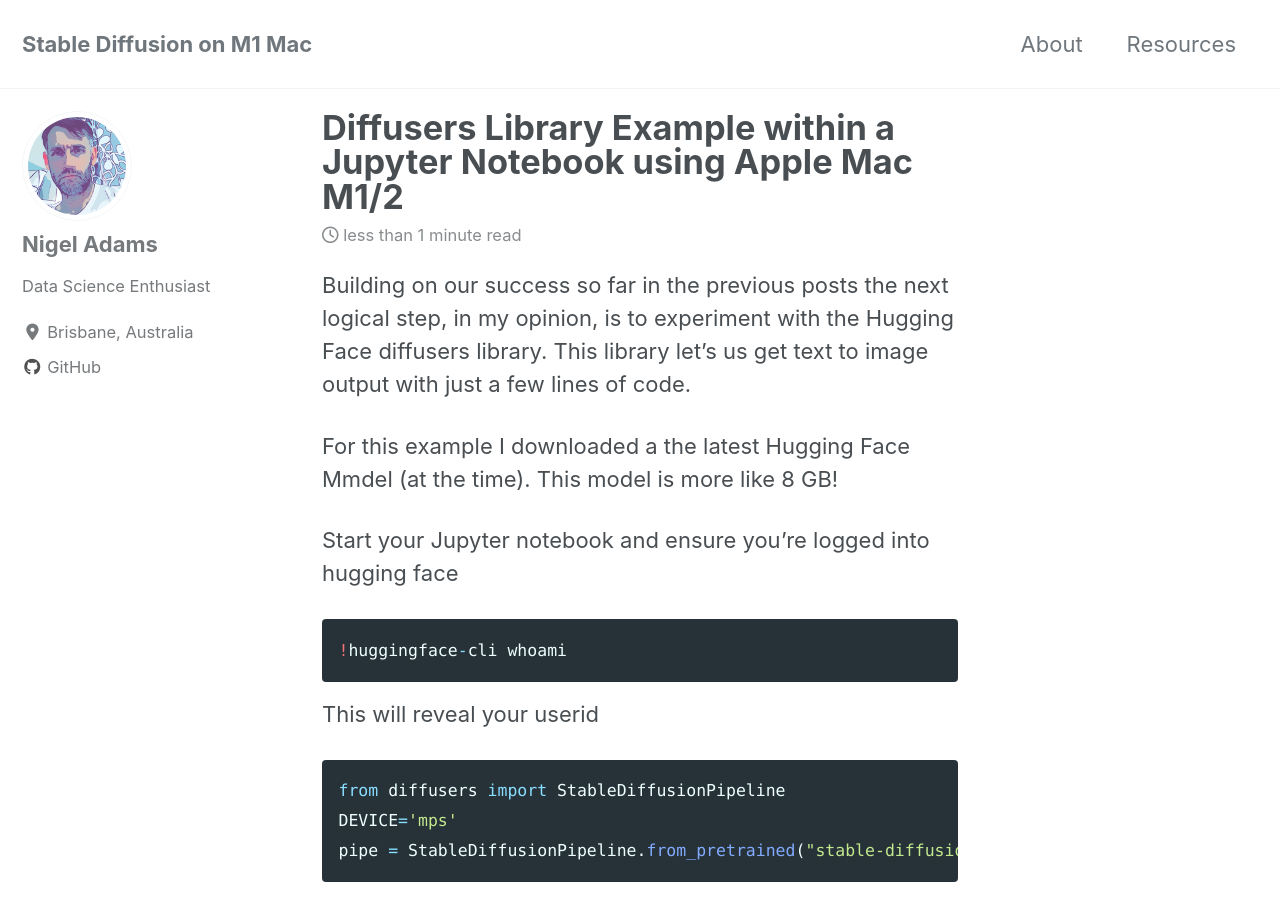
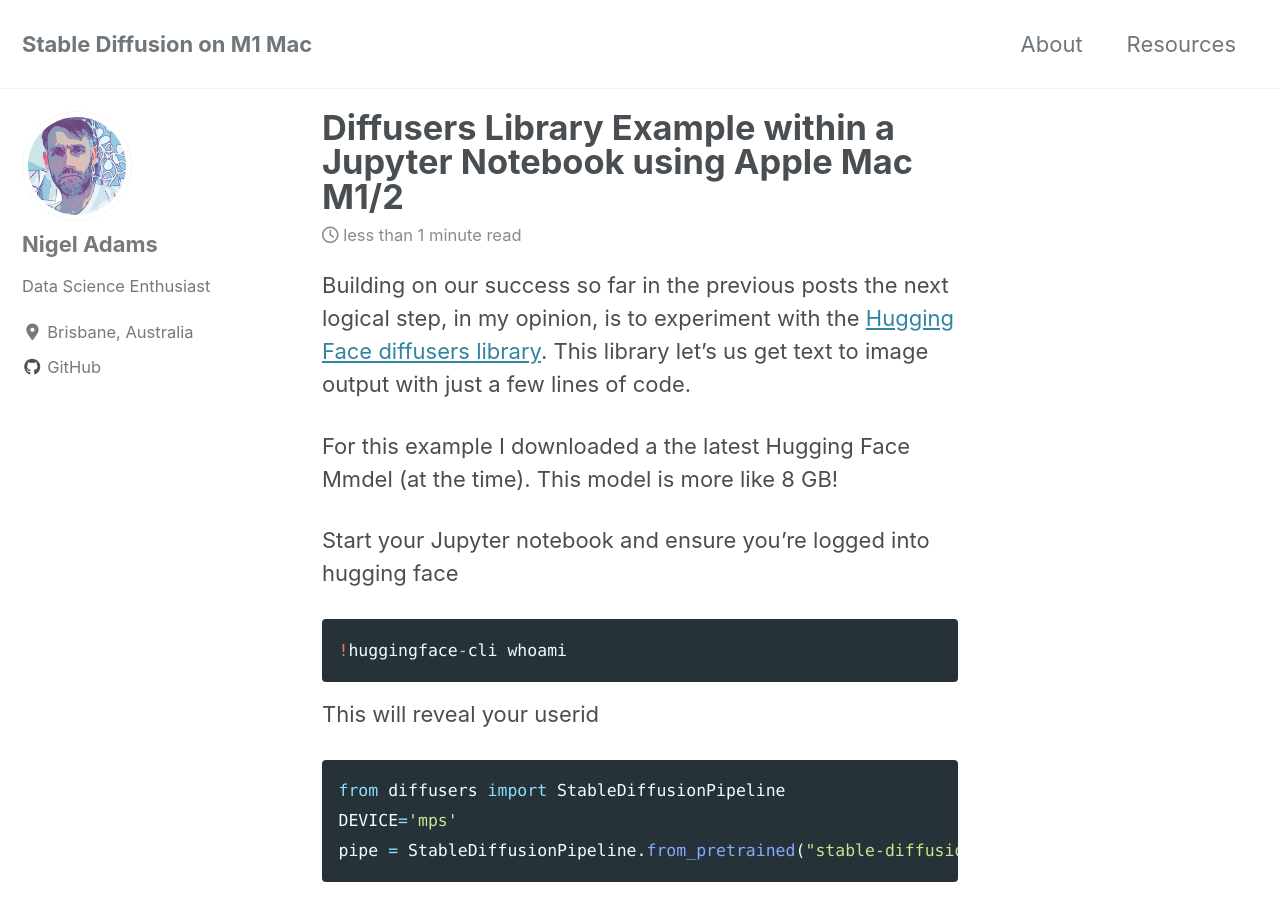
Before and after one commit to Spcman/stable-diffusion-m1, a Jekyll site: the page built from _posts/2022-11-12-diffusers-stable-diffusion-jupyter-mac .md, in a window 1280 px wide and 900 px high. Built offline with Jekyll 4.4.1, drawn with Linux system fonts in a browser that asks for light colours; cached includes are drawn as plain includes; nearby versions of some CDN libraries; comment, search, counter and statistics services are not loaded; part of the change alters nothing that is shown.

```diff
--- a/_posts/2022-11-12-diffusers-stable-diffusion-jupyter-mac .md
+++ b/_posts/2022-11-12-diffusers-stable-diffusion-jupyter-mac .md
@@ -5,7 +5,7 @@ comments: true
 date:   2022-11-10
 ---
 
-Building on our success so far in the previous posts the next logical step, in my opinion, is to experiment with the Hugging Face diffusers library. This library let's us get text to image output with just a few lines of code.
+Building on our success so far in the previous posts the next logical step, in my opinion, is to experiment with the [Hugging Face diffusers library](https://huggingface.co/docs/diffusers/index). This library let's us get text to image output with just a few lines of code.
 
 For this example I downloaded a the latest Hugging Face Mmdel (at the time). This model is more like 8 GB!
 
```
Also changed, not shown: _posts/2022-11-19-diffusers-stable-diffusion-inpainting-jupyter-mac.md (+1 -1 lines).
